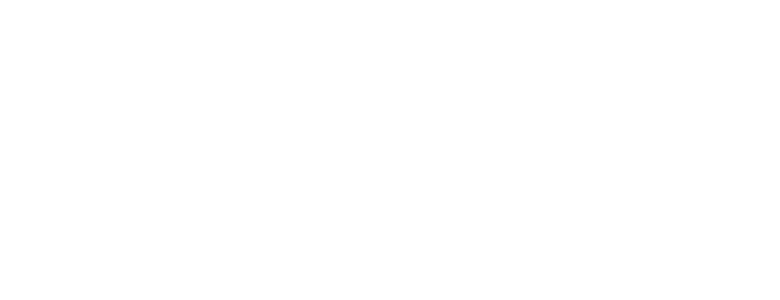
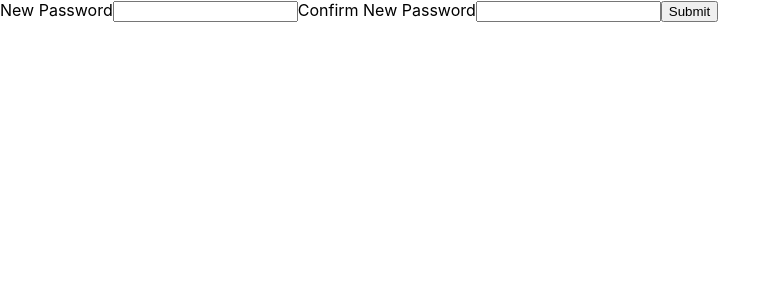
Before and after one commit to R-Morton/basic-auth-app-front, a React (Create React App) app: page /password-reset/1/1 in a window 1280 px wide. Before the commit this address had no page. Shown: the top 300 px of the page, without its empty margins (0-780 px from the left). Built offline with nearby package versions, Linux system fonts and the light colour scheme; no server answers.

Commit message:
basic functions working now

```diff
--- a/src/App.js
+++ b/src/App.js
@@ -3,6 +3,7 @@ import Homepage from './pages/Homepage';
 import SignUpPage from './pages/SignUp';
 import SignIn from './pages/SignIn';
 import SecurePage from './pages/SecurePage';
+import PasswordResetPage from './pages/PasswordResetPage';
 
 function App() {
   return (
@@ -11,6 +12,7 @@ function App() {
       <Route path='/sign-up' element={<SignUpPage />}/>
       <Route path='/sign-in' element={<SignIn />} />
       <Route path='/secure' element={<SecurePage />} />
+      <Route path='/password-reset/:token/:_id' element={<PasswordResetPage />} />
     </Routes>
   );
 }
--- /dev/null
+++ b/src/components/PasswordResetEmail.jsx
@@ -0,0 +1,34 @@
+import { useState } from "react"
+import { passwordResetEmail } from "../services/UserServices"
+
+
+export default function PasswordResetEmailComponent() {
+
+    const [email, setEmail] = useState('')
+    const [result, setResult] = useState('')
+
+    function handleEmailChange(event) {
+        setEmail(event.target.value)
+    }
+
+    const handleFormSubmit = async (event) => {
+        event.preventDefault()
+        let apiData = {
+            email: email
+        }
+
+        const resetResult = await passwordResetEmail(apiData)
+        setResult(resetResult.message || resetResult.error)
+    }
+
+    return (
+        <div>
+            <form onSubmit={handleFormSubmit}>
+                <label>Email</label>
+                <input type="text" onChange={handleEmailChange} />
+                <button type="submit">Submit</button>
+            </form>
+            <p>{result}</p>
+        </div>
+    )
+}
--- a/src/components/PasswordResetForm.jsx
+++ b/src/components/PasswordResetForm.jsx
@@ -0,0 +1,84 @@
+import { useEffect, useState } from "react"
+import { passwordResetFormService } from "../services/UserServices"
+import { useNavigate, useParams } from "react-router-dom"
+
+
+export default function PasswordResetForm() {
+    const [password, setPassword] = useState('')
+    const [confirmPassword, setConfirmPassword] = useState('')
+    const [passwordMatch, setPasswordMatch] = useState(true)
+    const [success, setSuccess] = useState(false)
+    const [response, setResponse] = useState('')
+
+    const { token, _id } = useParams()
+
+    const navigate = useNavigate()
+
+    useEffect(() => {
+        if (password === confirmPassword) {
+            setPasswordMatch(true)
+        } else {
+            setPasswordMatch(false)
+        }
+    // eslint-disable-next-line
+    },[confirmPassword])
+
+    useEffect(() => {
+        if (success) {
+            setTimeout(() => {
+                navigate('/sign-in')
+            }, 3000)
+        }
+    // eslint-disable-next-line
+    }, [success])
+
+    function handlePasswordChange (event) {
+        setPassword(event.target.value)
+    }
+
+    function handleConfirmPasswordChange (event) {
+        setConfirmPassword(event.target.value)
+    }
+
+    const handleFormSubmit = async (event) => {
+        event.preventDefault()
+        let apiData = {
+            password: password
+        }
+        const resetResult = await passwordResetFormService(token, _id, apiData)
+        if (resetResult.error) {
+            setResponse(resetResult.error)
+        } else {
+            setResponse(resetResult.message)
+            setSuccess(true)
+        }
+
+    }
+
+    return (
+        <div>
+            {success ?
+                <div>
+                    <p>{response}</p>
+                </div>
+                :
+                <div>
+                    <form onSubmit={handleFormSubmit}>
+                        <label>New Password</label>
+                        <input type="text" onChange={handlePasswordChange} />
+                        <label>Confirm New Password</label>
+                        <input type="text" onChange={handleConfirmPasswordChange} />
+                        <button type="submit" disabled={!passwordMatch}>Submit</button>
+                    </form>
+                    {!passwordMatch &&
+                    <p>Passwords must match</p>
+                    }
+                    {response && <p>{response}</p>}
+                </div>
+
+
+
+            }
+        </div>
+    )
+}
--- a/src/components/SignInForm.jsx
+++ b/src/components/SignInForm.jsx
@@ -12,6 +12,7 @@ export default function SignInForm() {
     // eslint-disable-next-line
     const [cookies, setCookie] = useCookies()
     const navigate = useNavigate()
+    const [response, setResponse] = useState(false)
 
     function handleEmailChange(event) {
         setEmail(event.target.value)
@@ -30,7 +31,7 @@ export default function SignInForm() {
 
         const loginResult = await loginUser(apiData)
         const token = loginResult.token
-        const localData = loginResult.response
+        const localData = loginResult.data
         if (token) {
             userDispatch({
                 type: "login",
@@ -41,9 +42,14 @@ export default function SignInForm() {
 
             // set cookie with data
             setCookie('authorization', token, {path: '/', secure: true, expires: expirationDate})
-            navigate('/')
+            setResponse(loginResult.message)
+
+            setTimeout(() => {
+                setResponse(false)
+                navigate('/')
+            }, 2000)
         } else {
-            console.log("something went wrong")
+            console.log(loginResult.response)
         }
 
     }
@@ -57,6 +63,7 @@ export default function SignInForm() {
                 <input type="text" onChange={handlePasswordChange}></input>
                 <button type="submit">Submit</button>
             </form>
+            {response && <p>{response}</p>}
         </div>
     )
 }
--- a/src/contexts/userContext.js
+++ b/src/contexts/userContext.js
@@ -3,7 +3,7 @@ import { useLocalStorage } from "react-use"
 import { userReducer } from "../reducers/userReducer"
 
 let defaultUserValues = {
-    userId: '',
+    id: '',
     displayName: ''
 }
 
@@ -22,9 +22,9 @@ export function useUserDispatch() {
 
 export default function UserProvider(props) {
 
-    const [userData, userDispatch] = useReducer(userReducer, defaultUserValues)
+    const [persistantData, setPersistantData] = useLocalStorage('user', defaultUserValues)
 
-    const [persistantData, setPersistantData] = useLocalStorage('user', defaultUserValues)
+    const [userData, userDispatch] = useReducer(userReducer, persistantData || defaultUserValues)
 
     useEffect(() => {
         userDispatch({type:"setup", data: persistantData})
--- a/src/pages/Homepage.jsx
+++ b/src/pages/Homepage.jsx
@@ -1,13 +1,28 @@
 import { useCookies } from "react-cookie"
 import { Link } from "react-router-dom"
+import { useUserData } from "../contexts/userContext"
+import { useEffect } from "react"
+import { findUser } from "../services/UserServices"
 
 export default function Homepage() {
     // eslint-disable-next-line
     const [cookies, setCookie, removeCookie] = useCookies()
+    const userData = useUserData()
 
     const handleLogout = () => {
         removeCookie('authorization')
+        localStorage.clear()
     }
+
+    useEffect(() => {
+        let user = userData._id
+        findUser(user)
+        .then((response) => {
+            if (!response._id) {
+                handleLogout()
+            }
+        })
+    }, [])
 
     return (
         <div>
--- /dev/null
+++ b/src/pages/PasswordResetPage.jsx
@@ -0,0 +1,32 @@
+import { useEffect, useState } from "react"
+import { passwordResetPageValidation } from "../services/UserServices"
+import PasswordResetForm from "../components/PasswordResetForm"
+import { useParams } from "react-router-dom"
+
+
+export default function PasswordResetPage() {
+
+    const [errorState, setErrorState] = useState(null)
+    const { token, _id } = useParams()
+
+
+    useEffect(() => {
+        passwordResetPageValidation(token, _id)
+        .then((response) => {
+            if (response.error) {
+                setErrorState(true)
+            }
+        })
+    // eslint-disable-next-line
+    }, [])
+
+    return(
+        <div>
+            {!errorState ?
+            <PasswordResetForm />
+            :
+            <p>You are not authenticated</p>
+            }
+        </div>
+    )
+}
--- a/src/pages/SignIn.jsx
+++ b/src/pages/SignIn.jsx
@@ -1,13 +1,21 @@
-import { Link } from "react-router-dom";
 import SignInForm from "../components/SignInForm";
+import { useState } from "react";
+import PasswordResetEmailComponent from "../components/PasswordResetEmail";
 
 export default function SignIn() {
+
+    const [passReset, setPassReset] = useState(false)
+
+    function handlePassReset() {
+        setPassReset(!passReset)
+    }
+
     return (
         <div>
             <h1>Sign in</h1>
             <SignInForm />
-            <p>Forgot password?</p>
-            <Link>Reset Password</Link>
+            <p onClick={handlePassReset}>Forgot password?</p>
+            {passReset && <PasswordResetEmailComponent />}
         </div>
     )
 }
--- a/src/services/UserServices.js
+++ b/src/services/UserServices.js
@@ -1,4 +1,14 @@
-const api = 'http://localhost:3001'
+const api = process.env.REACT_APP_BACKEND_URL
+
+export async function findUser(data){
+    const response = await fetch(`${api}/users/${data}`, {
+        method: "GET",
+        headers:{
+            'Content-type':"application/json"
+        },
+    })
+    return response.json()
+}
 
 export async function createUser(data){
     const response = await fetch(`${api}/users/signup`, {
@@ -27,8 +37,37 @@ export async function loginUser(data) {
         },
         body: JSON.stringify(data)
     })
-    const json = await response.json()
-    return {
-        token: json.token
-    }
+    return response.json()
 }
+
+export async function passwordResetEmail(data) {
+    const response = await fetch(`${api}/users/password-reset-email`, {
+        method: "POST",
+        headers:{
+            'Content-type':"application/json"
+        },
+        body: JSON.stringify(data)
+    })
+    return response.json()
+}
+
+export async function passwordResetPageValidation(token, _id) {
+    const response = await fetch(`${api}/users/password-reset/${token}/${_id}`, {
+        method: "GET",
+        headers:{
+            'Content-type':"application/json"
+        }
+    })
+    return response.json()
+}
+
+export async function passwordResetFormService(token, _id, data) {
+    const response = await fetch(`${api}/users/password-reset/${token}/${_id}/password-form`, {
+        method: "PUT",
+        headers:{
+            'Content-type':"application/json"
+        },
+        body: JSON.stringify(data)
+    })
+    return response.json()
+}
```
